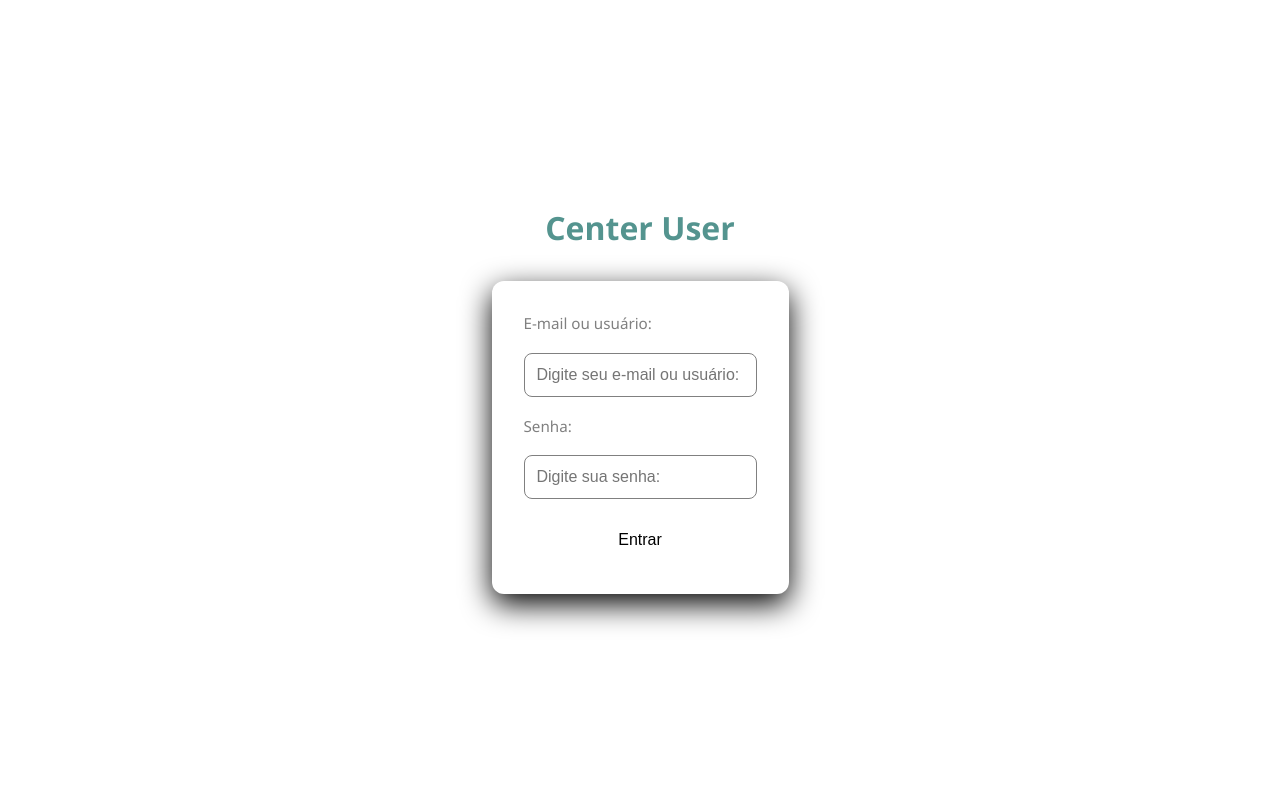
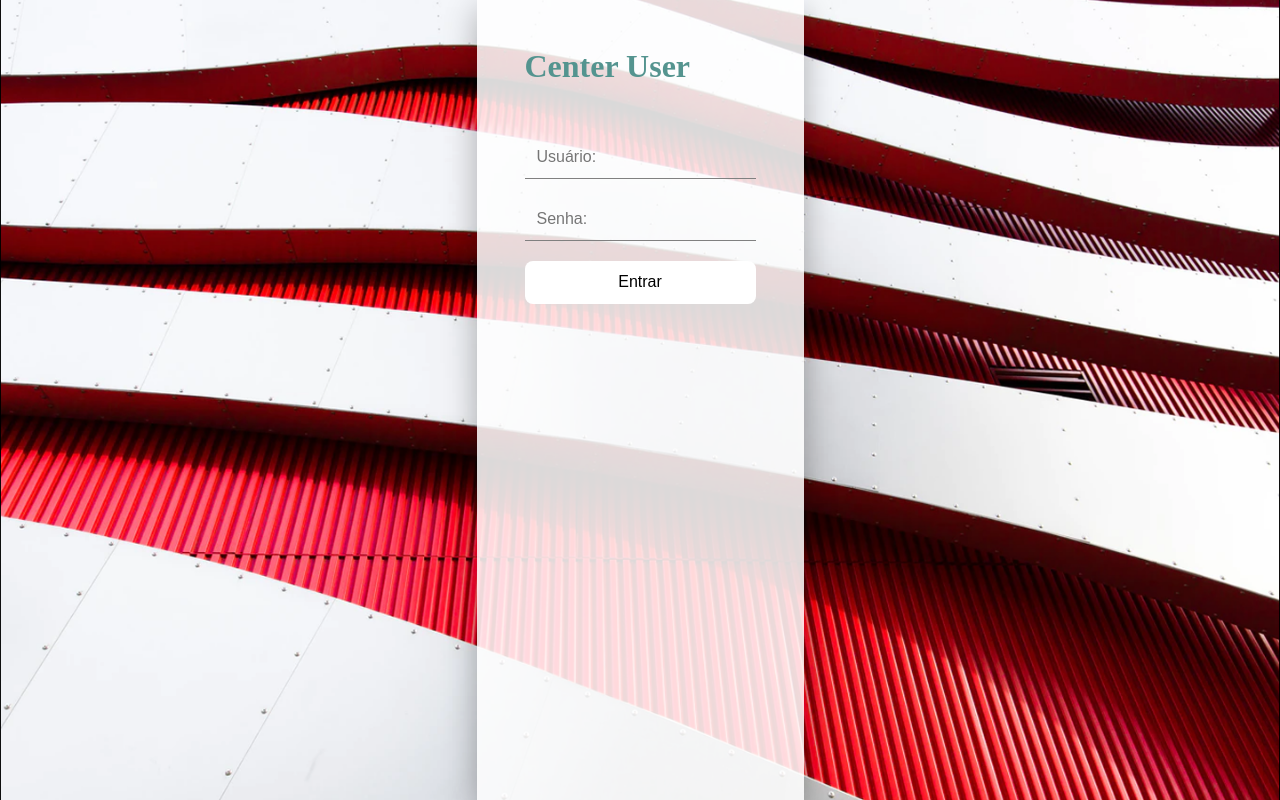
Before and after one commit to olegariobru/sword, a React (Create React App) app: page / in a window 1280 px wide. Built offline with nearby package versions, Linux system fonts and the light colour scheme.

Commit message:
Ajustes na tela de login

```diff
--- a/src/Componentes/BannerLogin/bannerLogin.module.css
+++ b/src/Componentes/BannerLogin/bannerLogin.module.css
@@ -1,14 +1,16 @@
 
-.backBan {
-    min-height: 100vh;
-    background: var(--branco);
+  .backBan {
+    width: 100vw;
+    height: 100vh;
+    background-image: url('/public/Imagens/image\ 8.png');
+    background-size: cover;
+    background-position: center;
     display: flex;
     flex-direction: column;
+    justify-content: center;
     align-items: center;
-    justify-content: center;
-    padding: 2rem;
-    font-family: 'Segoe UI', sans-serif;
   }
+
 
   .titBan a {
     font-size: 2rem;
@@ -20,26 +22,23 @@
   }
 
   .inputsBan {
-    background: var(--branco);
-    padding: 2rem;
-    border-radius: 12px;
-    box-shadow: 0 10px 30px var(--preto);
+    background: var(--branco-opaco);
+    padding: 3rem;
+    box-shadow: 0 10px 30px rgba(0, 0, 0, 0.3);
     width: 100%;
+    height: 100vh;
     max-width: 400px;
     display: flex;
     flex-direction: column;
     gap: 1.2rem;
   }
 
-  .inputsBan label {
-    font-size: 0.95rem;
-    color: var(--cor-primaria);
-  }
 
   .inputsBan input {
     padding: 0.75rem;
-    border: 1px solid var(--cor-primaria);
-    border-radius: 8px;
+    border: none;
+    background: none;
+    border-bottom: 1px solid var(--cor-primaria);
     font-size: 1rem;
     outline: none;
     transition: border 0.3s;
--- a/src/Componentes/BannerLogin/index.js
+++ b/src/Componentes/BannerLogin/index.js
@@ -28,26 +28,25 @@ export default function LoginBan() {
 
     return (
         <div className={styles.backBan}>
-            <div className={styles.titBan}>
-                <a>Center User</a>
-            </div>
 
             <form onSubmit={handleSubmit}>
                 <div className={styles.inputsBan}>
-                    <label htmlFor="email">E-mail ou usuário:</label>
+                    <div className={styles.titBan}>
+                        <a>Center User</a>
+                    </div>
                     <input
                         type="text"
                         id="email"
                         onChange={(e) => setEmail(e.target.value)}
-                        placeholder="Digite seu e-mail ou usuário:"
+                        placeholder="Usuário:"
                     />
 
-                    <label htmlFor="senha">Senha:</label>
+
                     <input
                         type="password"
                         id="senha"
                         onChange={(e) => setSenha(e.target.value)}
-                        placeholder="Digite sua senha:"
+                        placeholder="Senha:"
                     />
 
                     {erro && <p className={styles.erroMSG}>{erro}</p>}
--- a/src/index.css
+++ b/src/index.css
@@ -12,6 +12,7 @@
   --cor-fonte-paragrafos: #1b2027;
   --cor-primaria: gray;
   --branco: white;
+  --branco-opaco: rgba(255, 255, 255, 0.85);
   --preto: black;
   --erro: red;
 }
```
Also changed, not shown: public/Imagens/image 8.png (added).
